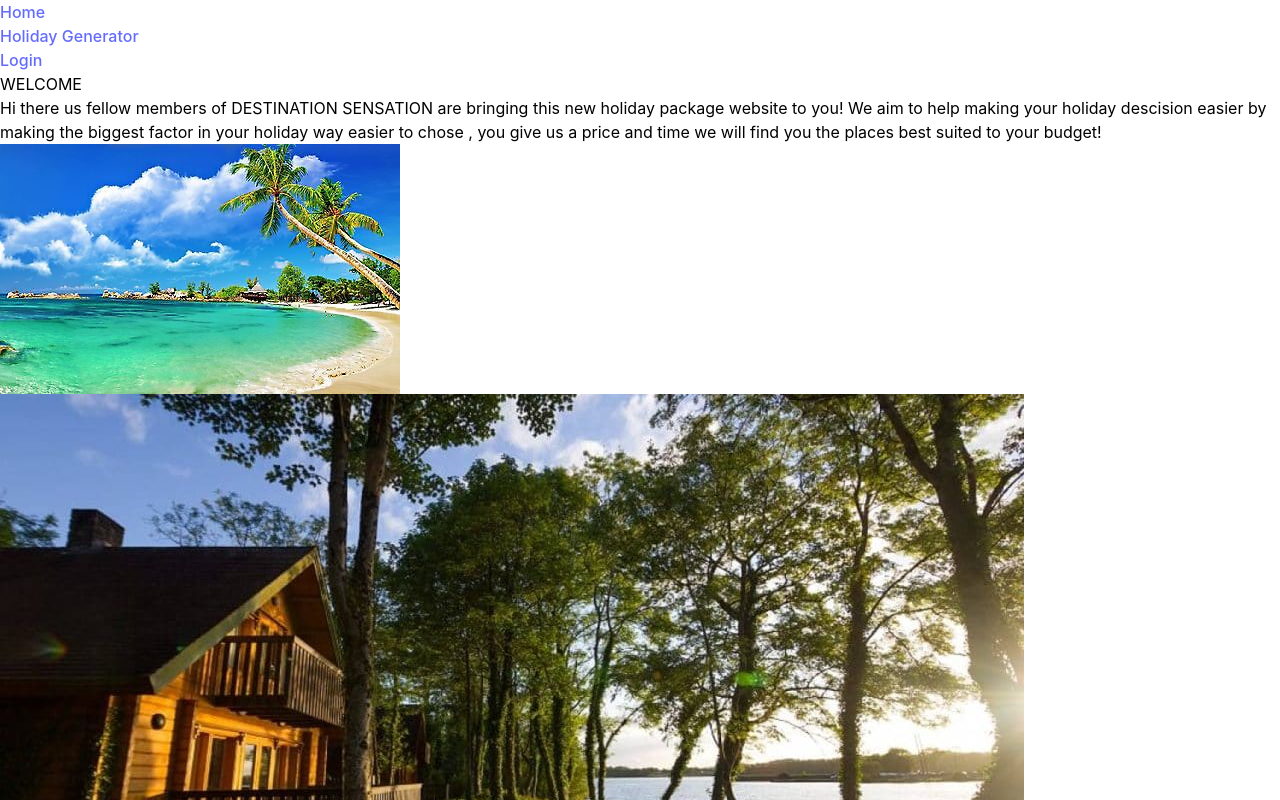
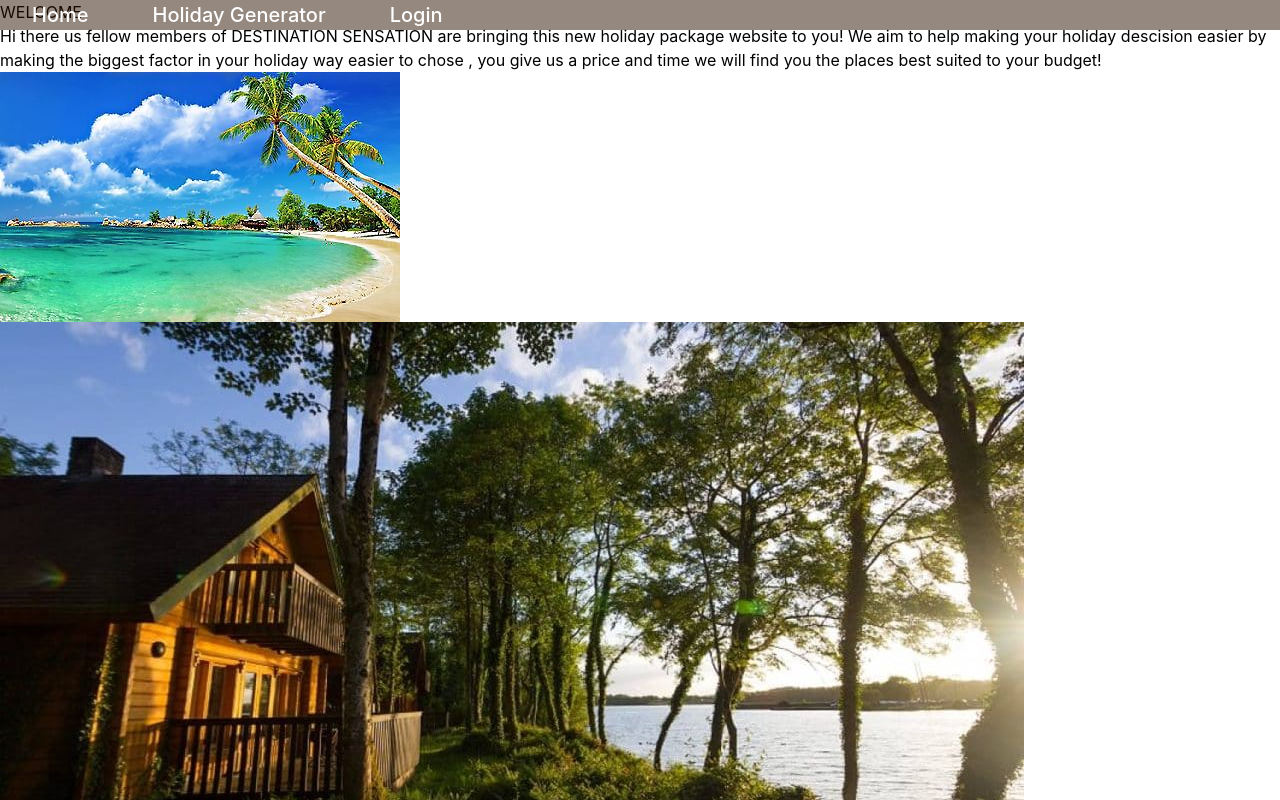
Before and after one commit to 3Joheb/destination-sensation, a React (Vite) app: page / in a window 1280 px wide. Shown: the top 800 px of the page. Built offline with nearby package versions, Linux system fonts and the light colour scheme.

Commit message:
navbar styling

```diff
--- a/src/index.css
+++ b/src/index.css
@@ -70,3 +70,51 @@ button:focus-visible {
     width: 100%;
     margin-top: 30px;
 }
+
+nav {
+  position: fixed;
+  width: 100%;
+  background-color: rgba(45, 18, 0, 0.5);
+  transition: background-color 1s;
+  z-index: 5;
+}
+
+nav ul {
+  list-style: none;
+  float: centre;
+  padding: 0;
+}
+
+nav li {
+  display: inline-block;
+}
+
+nav li a {
+  color: #ffffff;
+  text-decoration: none;
+  margin: 0 32px;
+  font-size: 20px;
+  position: relative;
+}
+
+nav li a:hover::after {
+  width: 100%;
+  transition: width 0.5s ease-out;
+}
+
+nav li a::after {
+  content: "";
+  position: absolute;
+  bottom: 0;
+  left: 0;
+  transform: translateY(3px);
+  width: 0;
+  height: 3px;
+  border-radius: 3px;
+  background-color: var(--light-blue);
+  transition: 0.5s ease-in;
+}
+
+.nav svg line {
+  transition: all 0.3s ease;
+}
```
